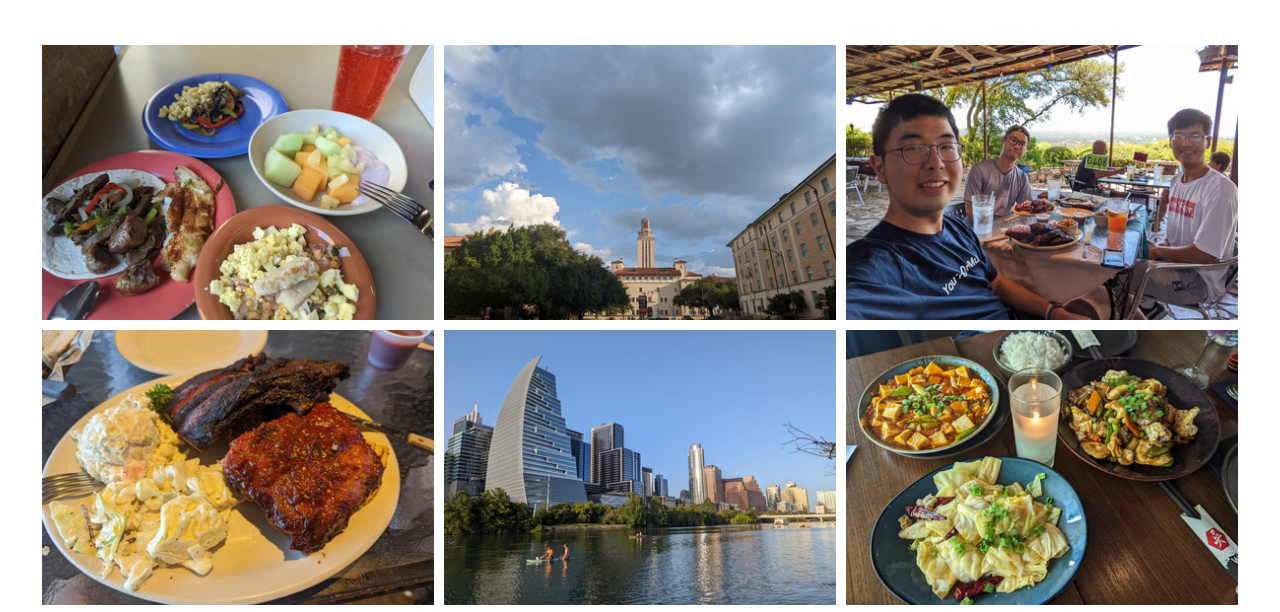
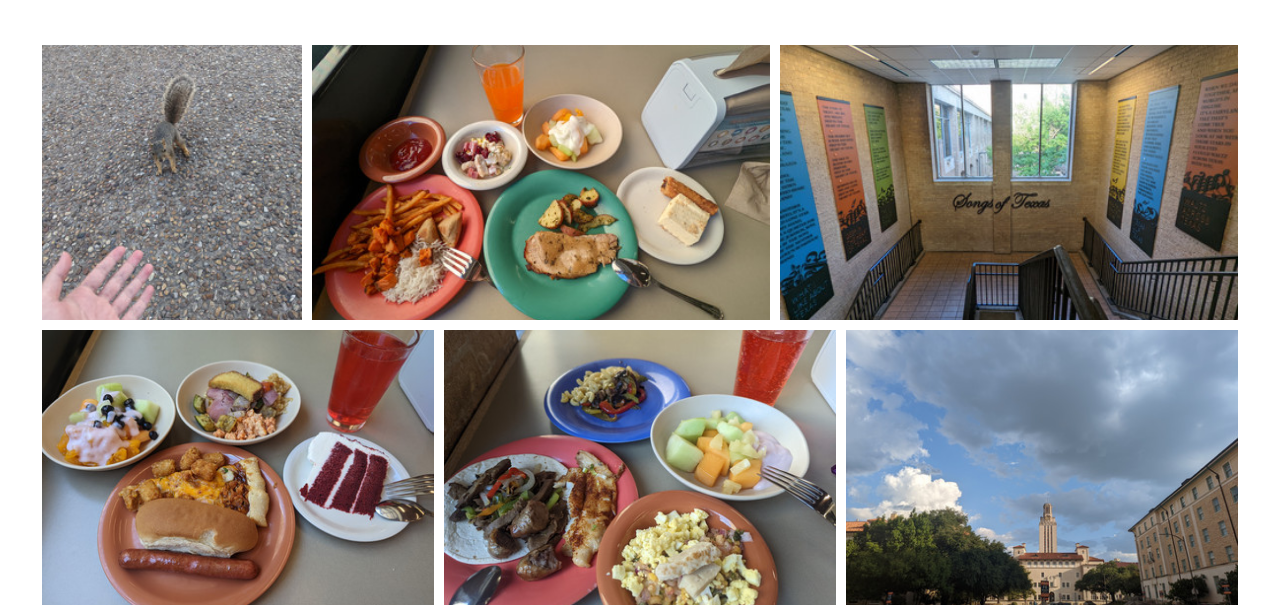
Before and after one commit to CanisW/github-pages-gallery, a plain HTML site: page 2022年.html in a window 1280 px wide. Shown: the part 131-743 px from the top of the page. Drawn offline with Linux system fonts and the light colour scheme.

Commit message:
Deploying to gh-pages from  @ 1b67954df896864d81317dd8fb12afbe28ced07a 🚀

```diff
--- a/2022年.html
+++ b/2022年.html
@@ -44,6 +44,94 @@
       -->
       <ul id="media" class="clearfix justified-gallery">
 
+          <div class="albumList"
+              data-sub-html=""
+              data-download-url="media/original/2022%E5%B9%B4/PXL_20220701_005749827.jpg"data-src="media/large/2022%E5%B9%B4/PXL_20220701_005749827.jpg"data-exthumbimage="media/thumbs/2022%E5%B9%B4/PXL_20220701_005749827.jpg"data-filename="PXL_20220701_005749827.jpg"        data-datetimeoriginal="2022:06:30 19:57:49"
+                  data-fnumber="1.9"
+                  data-exposuretime="1/88"
+                  data-isospeedratings="153"
+                  data-focallength="6.8 mm"
+                  data-lens=""
+                  data-model="Pixel 6"
+                  data-make="Google"
+                  data-gpslatitude="30.284033"
+                  data-gpslongitude="97.742553"
+                  data-gpslatituderef="North"
+                  data-gpslongituderef="West"
+                  data-gpsaltitude="140.79 m"
+          ><a href="media/large/2022%E5%B9%B4/PXL_20220701_005749827.jpg"><img
+                      src="media/small/2022%E5%B9%B4/PXL_20220701_005749827.jpg"
+                      width="225.88235294117646"
+                      height="300"alt="PXL_20220701_005749827.jpg"/>
+              </a>
+
+          </div>
+          <div class="albumList"
+              data-sub-html=""
+              data-download-url="media/original/2022%E5%B9%B4/PXL_20220701_001608685.jpg"data-src="media/large/2022%E5%B9%B4/PXL_20220701_001608685.jpg"data-exthumbimage="media/thumbs/2022%E5%B9%B4/PXL_20220701_001608685.jpg"data-filename="PXL_20220701_001608685.jpg"        data-datetimeoriginal="2022:06:30 19:16:08"
+                  data-fnumber="2.2"
+                  data-exposuretime="1/120"
+                  data-isospeedratings="77"
+                  data-focallength="2.4 mm"
+                  data-lens=""
+                  data-model="Pixel 6"
+                  data-make="Google"
+                  data-gpslatitude="30.282694"
+                  data-gpslongitude="97.736564"
+                  data-gpslatituderef="North"
+                  data-gpslongituderef="West"
+                  data-gpsaltitude="144.39 m"
+          ><a href="media/large/2022%E5%B9%B4/PXL_20220701_001608685.jpg"><img
+                      src="media/small/2022%E5%B9%B4/PXL_20220701_001608685.jpg"
+                      width="398.4375"
+                      height="300"alt="PXL_20220701_001608685.jpg"/>
+              </a>
+
+          </div>
+          <div class="albumList"
+              data-sub-html=""
+              data-download-url="media/original/2022%E5%B9%B4/PXL_20220701_000438774.jpg"data-src="media/large/2022%E5%B9%B4/PXL_20220701_000438774.jpg"data-exthumbimage="media/thumbs/2022%E5%B9%B4/PXL_20220701_000438774.jpg"data-filename="PXL_20220701_000438774.jpg"        data-datetimeoriginal="2022:06:30 19:04:38"
+                  data-fnumber="2.2"
+                  data-exposuretime="1/120"
+                  data-isospeedratings="97"
+                  data-focallength="2.4 mm"
+                  data-lens=""
+                  data-model="Pixel 6"
+                  data-make="Google"
+                  data-gpslatitude="30.282522"
+                  data-gpslongitude="97.737044"
+                  data-gpslatituderef="North"
+                  data-gpslongituderef="West"
+                  data-gpsaltitude="140.59 m"
+          ><a href="media/large/2022%E5%B9%B4/PXL_20220701_000438774.jpg"><img
+                      src="media/small/2022%E5%B9%B4/PXL_20220701_000438774.jpg"
+                      width="398.4375"
+                      height="300"alt="PXL_20220701_000438774.jpg"/>
+              </a>
+
+          </div>
+          <div class="albumList"
+              data-sub-html=""
+              data-download-url="media/original/2022%E5%B9%B4/PXL_20220629_173924041.jpg"data-src="media/large/2022%E5%B9%B4/PXL_20220629_173924041.jpg"data-exthumbimage="media/thumbs/2022%E5%B9%B4/PXL_20220629_173924041.jpg"data-filename="PXL_20220629_173924041.jpg"        data-datetimeoriginal="2022:06:29 12:39:24"
+                  data-fnumber="1.9"
+                  data-exposuretime="1/100"
+                  data-isospeedratings="57"
+                  data-focallength="6.8 mm"
+                  data-lens=""
+                  data-model="Pixel 6"
+                  data-make="Google"
+                  data-gpslatitude="30.282481"
+                  data-gpslongitude="97.736675"
+                  data-gpslatituderef="North"
+                  data-gpslongituderef="West"
+                  data-gpsaltitude="145.13 m"
+          ><a href="media/large/2022%E5%B9%B4/PXL_20220629_173924041.jpg"><img
+                      src="media/small/2022%E5%B9%B4/PXL_20220629_173924041.jpg"
+                      width="398.4375"
+                      height="300"alt="PXL_20220629_173924041.jpg"/>
+              </a>
+
+          </div>
           <div class="albumList"
               data-sub-html=""
               data-download-url="media/original/2022%E5%B9%B4/PXL_20220622_001558689.jpg"data-src="media/large/2022%E5%B9%B4/PXL_20220622_001558689.jpg"data-exthumbimage="media/thumbs/2022%E5%B9%B4/PXL_20220622_001558689.jpg"data-filename="PXL_20220622_001558689.jpg"        data-datetimeoriginal="2022:06:21 19:15:58"
```
Also changed, not shown: index.html (+2 -2 lines), media/large/2022年/PXL_20220629_173924041.jpg (added), media/large/2022年/PXL_20220701_000438774.jpg (added), media/large/2022年/PXL_20220701_001608685.jpg (added), media/large/2022年/PXL_20220701_005749827.jpg (added), media/small/2022年/PXL_20220629_173924041.jpg (added), media/small/2022年/PXL_20220701_000438774.jpg (added), media/small/2022年/PXL_20220701_001608685.jpg (added), media/small/2022年/PXL_20220701_005749827.jpg (added), media/thumbs/2022年/PXL_20220629_173924041.jpg (added), media/thumbs/2022年/PXL_20220701_000438774.jpg (added), media/thumbs/2022年/PXL_20220701_001608685.jpg (added), media/thumbs/2022年/PXL_20220701_005749827.jpg (added), 5 other files.
